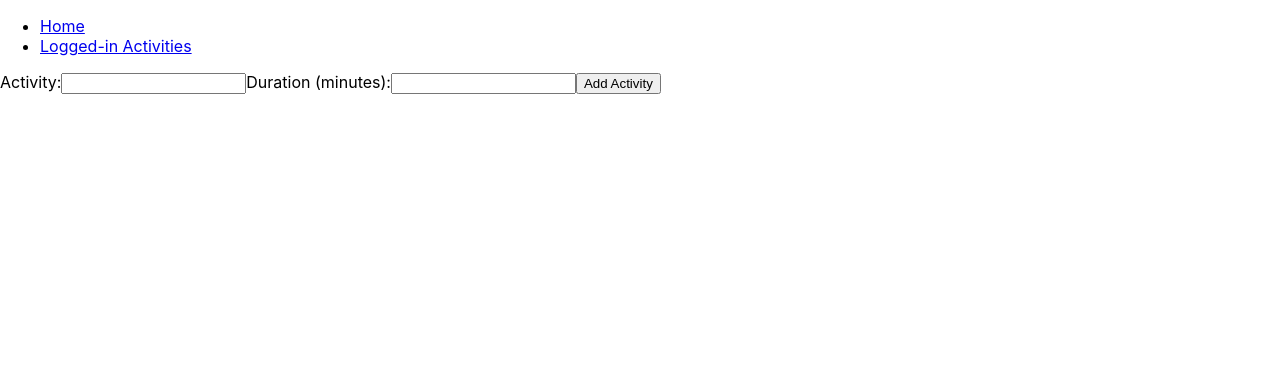
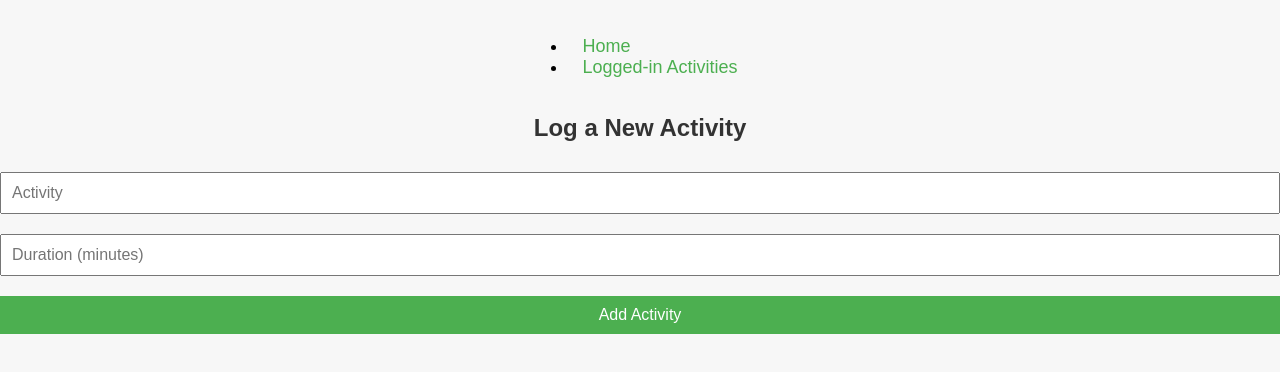
Before and after one commit to LAKSHDGR8/fitness-tracker, a React (Create React App) app in the folder fitness-tracking-frontend/: page / in a window 1280 px wide. Shown: the top 372 px of the page. Built offline with nearby package versions, Linux system fonts and the light colour scheme.

Commit message:
Design 1

```diff
--- a/fitness-tracking-frontend/src/App.css
+++ b/fitness-tracking-frontend/src/App.css
@@ -1,38 +1,79 @@
-.App {
-  text-align: center;
+body {
+  font-family: Arial, sans-serif;
+  background-color: #f7f7f7;
+  margin: 0;
+  padding: 0;
 }
 
-.App-logo {
-  height: 40vmin;
-  pointer-events: none;
+header {
+  background-color: #4CAF50;
+  padding: 10px;
+  color: white;
+  text-align: center;
+  font-size: 24px;
 }
 
-@media (prefers-reduced-motion: no-preference) {
-  .App-logo {
-    animation: App-logo-spin infinite 20s linear;
-  }
+nav {
+  display: flex;
+  justify-content: center;
+  margin: 20px 0;
 }
 
-.App-header {
-  background-color: #282c34;
-  min-height: 100vh;
+nav a {
+  margin: 0 15px;
+  text-decoration: none;
+  color: #4CAF50;
+  font-size: 18px;
+}
+
+nav a:hover {
+  text-decoration: underline;
+}
+
+.container {
+  max-width: 800px;
+  margin: auto;
+  background: white;
+  padding: 20px;
+  box-shadow: 0 0 10px rgba(0,0,0,0.1);
+  border-radius: 8px;
+}
+
+h2 {
+  text-align: center;
+  color: #333;
+}
+
+form {
   display: flex;
   flex-direction: column;
-  align-items: center;
-  justify-content: center;
-  font-size: calc(10px + 2vmin);
-  color: white;
 }
 
-.App-link {
-  color: #61dafb;
+form input, form button {
+  margin: 10px 0;
+  padding: 10px;
+  font-size: 16px;
 }
 
-@keyframes App-logo-spin {
-  from {
-    transform: rotate(0deg);
-  }
-  to {
-    transform: rotate(360deg);
-  }
+form button {
+  background-color: #4CAF50;
+  color: white;
+  border: none;
+  cursor: pointer;
 }
+
+form button:hover {
+  background-color: #45a049;
+}
+
+.activities {
+  list-style-type: none;
+  padding: 0;
+}
+
+.activities li {
+  background: #f1f1f1;
+  margin: 10px 0;
+  padding: 10px;
+  border-radius: 4px;
+}
--- a/fitness-tracking-frontend/src/App.js
+++ b/fitness-tracking-frontend/src/App.js
@@ -3,6 +3,7 @@ import { BrowserRouter as Router, Route, Routes, Link } from 'react-router-dom';
 import ActivityForm from './components/ActivityForm';
 import ActivityList from './components/ActivityList';
 import LoggedInActivities from './components/LoggedInActivities';
+import './App.css';
 
 function App() {
   return (
--- a/fitness-tracking-frontend/src/components/ActivityForm.js
+++ b/fitness-tracking-frontend/src/components/ActivityForm.js
@@ -4,31 +4,48 @@ import axios from 'axios';
 function ActivityForm() {
   const [activity, setActivity] = useState('');
   const [duration, setDuration] = useState('');
+  const userId = '12345'; // Hardcoded userId for example purposes
 
   const handleSubmit = async (e) => {
     e.preventDefault();
+    const durationNumber = Number(duration);
+
+    if (isNaN(durationNumber) || durationNumber <= 0) {
+      console.error('Invalid duration:', duration);
+      return;
+    }
+
     try {
-      await axios.post('http://localhost:5001/activities', { activity, duration });
+      const response = await axios.post('http://localhost:5001/activities', { activity, duration: durationNumber, userId });
+      console.log(response.data);
       setActivity('');
       setDuration('');
-      alert('Activity added successfully');
     } catch (error) {
-      console.error('Error adding activity', error);
+      console.error('There was an error logging the activity:', error.response ? error.response.data : error.message);
     }
   };
 
   return (
-    <form onSubmit={handleSubmit}>
-      <label>
-        Activity:
-        <input type="text" value={activity} onChange={(e) => setActivity(e.target.value)} />
-      </label>
-      <label>
-        Duration (minutes):
-        <input type="text" value={duration} onChange={(e) => setDuration(e.target.value)} />
-      </label>
-      <button type="submit">Add Activity</button>
-    </form>
+    <div>
+      <h2>Log a New Activity</h2>
+      <form onSubmit={handleSubmit}>
+        <input
+          type="text"
+          value={activity}
+          onChange={(e) => setActivity(e.target.value)}
+          placeholder="Activity"
+          required
+        />
+        <input
+          type="number"
+          value={duration}
+          onChange={(e) => setDuration(e.target.value)}
+          placeholder="Duration (minutes)"
+          required
+        />
+        <button type="submit">Add Activity</button>
+      </form>
+    </div>
   );
 }
 
--- a/fitness-tracking-frontend/src/components/LoggedInActivities.js
+++ b/fitness-tracking-frontend/src/components/LoggedInActivities.js
@@ -6,23 +6,20 @@ function LoggedInActivities() {
 
   useEffect(() => {
     const fetchActivities = async () => {
-      try {
-        const response = await axios.get('http://localhost:5001/activities');
-        setActivities(response.data);
-      } catch (error) {
-        console.error('Error fetching activities', error);
-      }
+      const response = await axios.get('http://localhost:5001/activities');
+      setActivities(response.data);
     };
-
     fetchActivities();
   }, []);
 
   return (
     <div>
-      <h2>Logged-in Activities</h2>
-      <ul>
+      <h2>Logged In Activities</h2>
+      <ul className="activities">
         {activities.map((activity) => (
-          <li key={activity._id}>{activity.activity} - {activity.duration} minutes</li>
+          <li key={activity._id}>
+            <strong>{activity.activity}</strong>: {activity.duration} minutes
+          </li>
         ))}
       </ul>
     </div>
```
Also changed, not shown: 2 other files (tests, documents, lock files or other folders).
